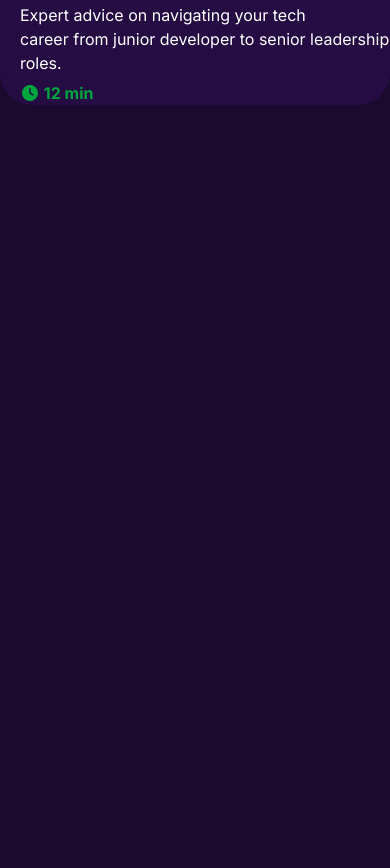
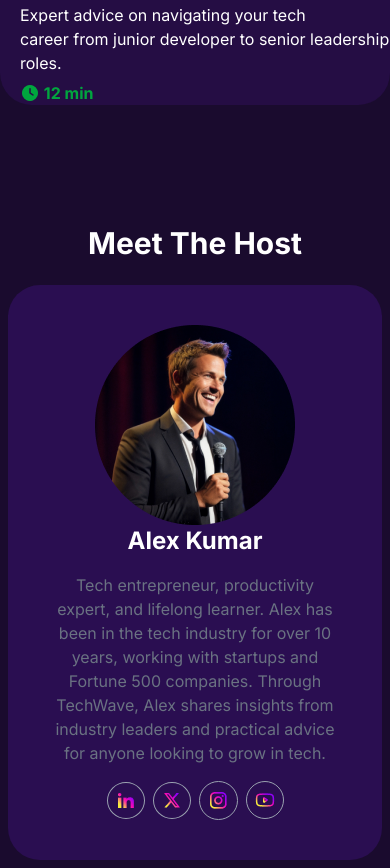
Before and after one commit to farhan-al-shahrier-siam/B13-A02-TechWave, a plain HTML site: page index.html in a window 390 px wide. Shown: the part 4512-5380 px from the top of the page. Before the commit the page ends 4617 px from the top, so only its background shows below. Drawn offline with nearby package versions, Linux system fonts and the light colour scheme.

Commit message:
Meet the host section is done with responsiveness

```diff
--- a/index.html
+++ b/index.html
@@ -47,9 +47,7 @@
     </header>
     <main>
       <!-- banner/ hero section -->
-      <section
-        class="mt-10 banner bg-[url(./assets/hero-bg.png)] bg-size-[100%] md:bg-cover md:bg-center bg-no-repeat"
-      >
+      <section class="mt-10 banner bg-[url(./assets/hero-bg.png)] bg-size-[100%] md:bg-cover md:bg-center bg-no-repeat">
         <div class="banner-image">
           <div>
             <button
@@ -241,7 +239,31 @@
             </div>
           </div>
         </div>
+
+        <div class="meet-the-host-section mt-28 text-white p-2 md:p-0">
+          <h1 class="font-bold text-3xl text-center mb-6">Meet The Host</h1>
+          <div class="host-container max-w-[1200px] w-75% m-auto bg-[#351165a3] rounded-4xl p-10 grid grid-cols-1 text-center md:grid-cols-4 md:text-left justify-center items-center">
+            <div class="host-image col-span-1 m-auto">
+              <img src="./assets/host.png" alt="">
+            </div>
+            <div class="host-content col-span-3">
+              <h2 class="font-bold text-2xl mb-4">Alex Kumar</h2>
+              <p class="text-gray-500 md:text-base mb-4">Tech entrepreneur, productivity expert, and lifelong learner. Alex has been in the tech industry for over 10 years, working with startups and Fortune 500 companies. Through TechWave, Alex shares insights from industry leaders and practical advice for anyone looking to grow in tech.</p>
+              <ul class="flex gap-2 items-center justify-center md:justify-start">
+                <li class="border border-gray-400 rounded-[50%] p-2.5"><a href=""><img src="./assets/linkedin.png" alt=""></a></li>
+                <li class="border border-gray-400 rounded-[50%] p-2.5"><a href=""><img src="./assets/x.png" alt=""></a></li>
+                <li class="border border-gray-400 rounded-[50%] p-2.5"><a href=""><img src="./assets/instagram.png" alt=""></a></li>
+                <li class="border border-gray-400 rounded-[50%] p-2"><a href=""><img src="./assets/youtube.png" alt=""></a></li>
+              </ul>
+            </div>
+          </div>
+        </div>
       </section>
+
     </main>
+
+    <!-- footer section -->
+     <footer></footer>
+
   </body>
 </html>
```
